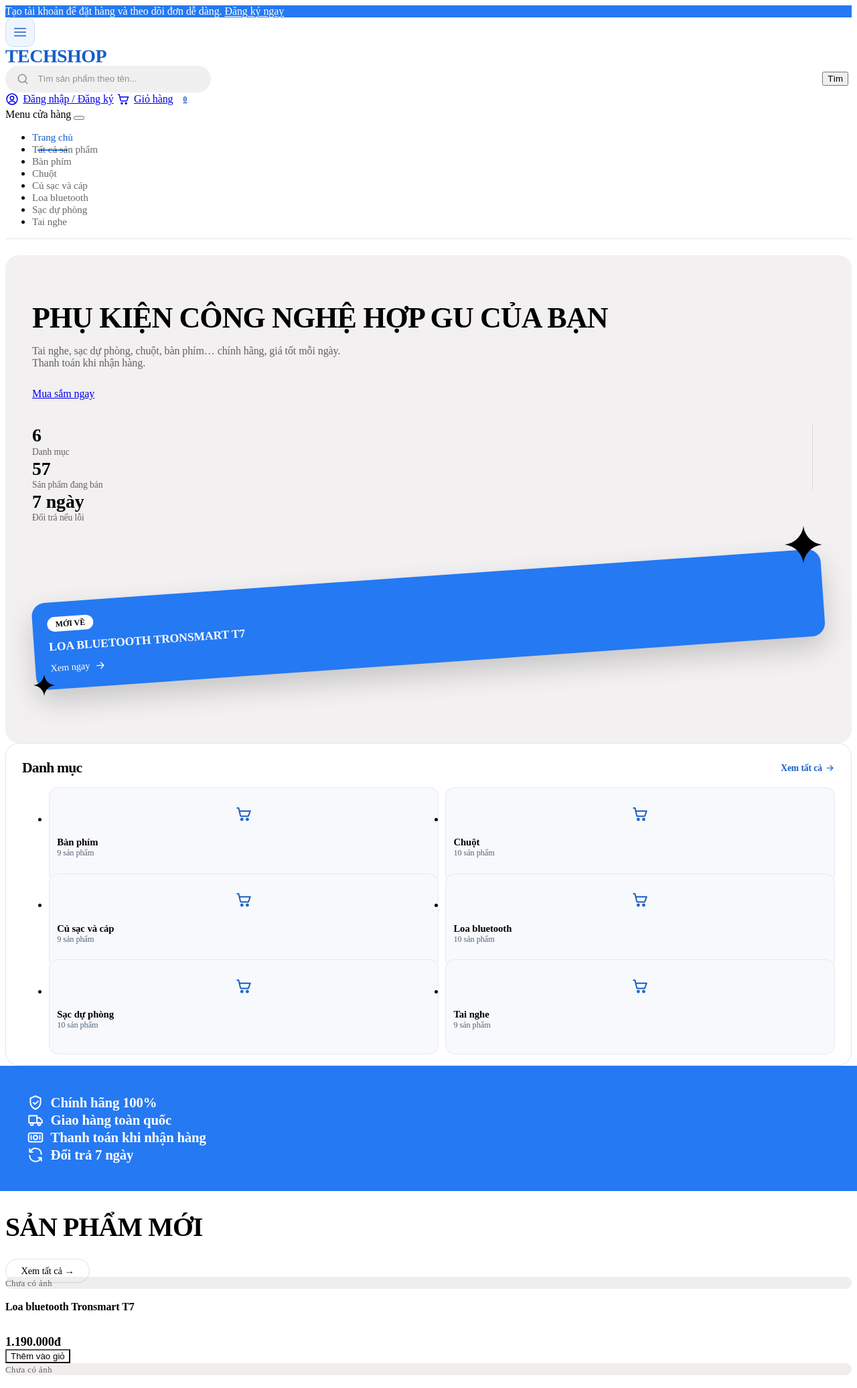
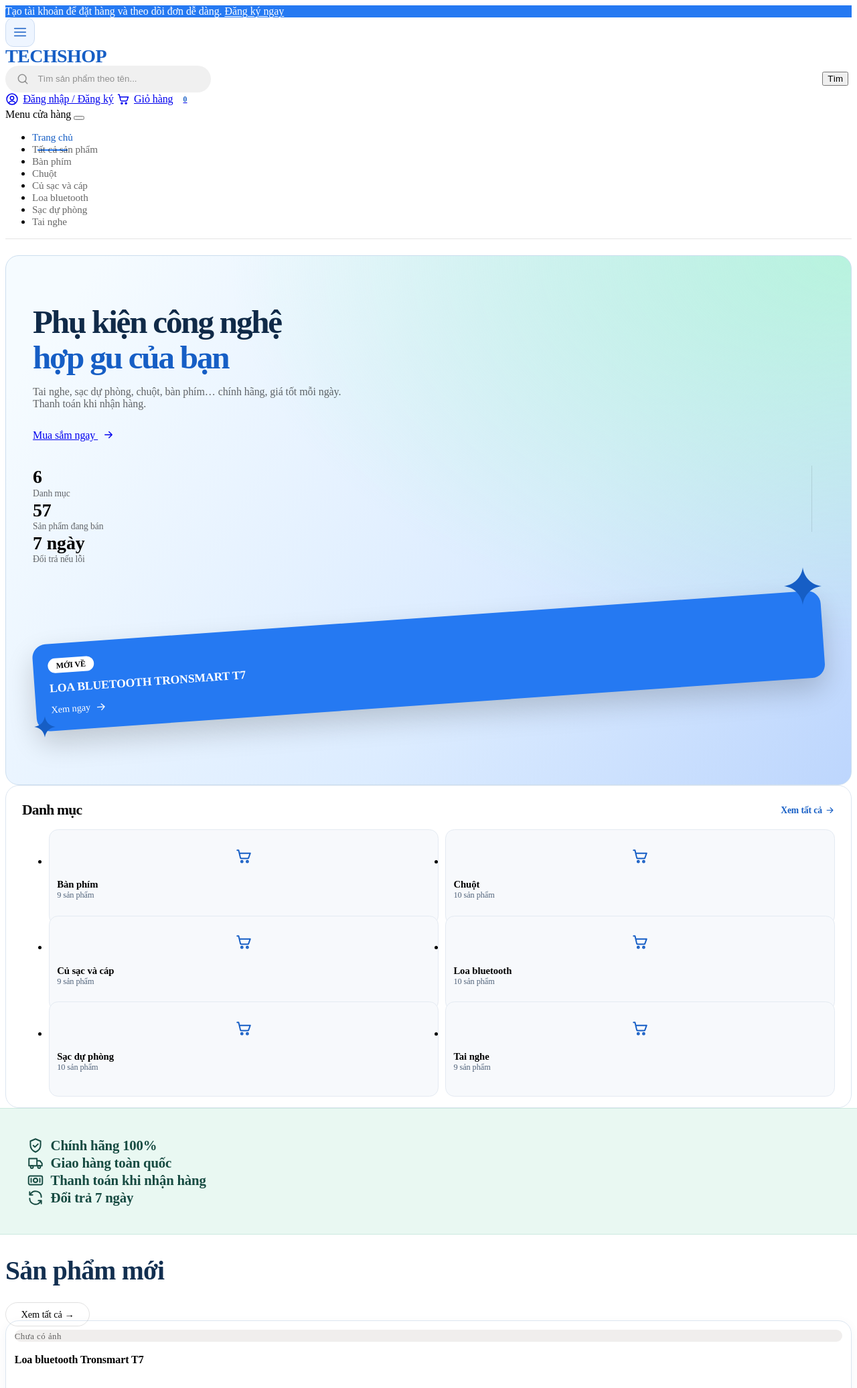
Before and after one commit to vietphubdp/cdtn2-10, a Laravel app: page / in a window 1280 px wide. Shown: the top 2072 px of the page at 67% size. Run offline with Laravel 12, Linux system fonts and the light colour scheme; data comes from the database, SQL or seed files in the repository; style sheets or scripts are compiled from the project's sources; parts of the project's set-up code (start-up, migrations or seed data) failed here and were passed over.

Commit message:
feat(ui): làm mới giao diện cửa hàng

```diff
--- a/resources/css/app.css
+++ b/resources/css/app.css
@@ -932,12 +932,30 @@ hr {
     min-height: 22rem;
     padding: 2.5rem;
     border-radius: 20px;
-    background-color: #f2f0f1;
+    border: 1px solid #ccdeef;
+    background:
+        radial-gradient(ellipse at 100% 0%, #b8f3de, transparent 52%),
+        linear-gradient(125deg, #f5fbff 8%, #dcecff 60%, #bdd6fd);
 }
 
 .hero-title {
-    font-size: clamp(1.9rem, 1rem + 2.2vw, 2.75rem);
+    color: #102a48;
+    font-size: clamp(2.15rem, 1.15rem + 2.4vw, 3.45rem);
+    text-transform: none;
+    line-height: 1.07;
+    letter-spacing: -0.045em;
+    text-wrap: balance;
     margin-bottom: 1rem;
+}
+
+.hero-title em {
+    display: block;
+    color: var(--ts-brand-dark);
+    font-style: normal;
+}
+
+.hero-banner .btn .icon {
+    margin-inline-start: 0.45rem;
 }
 
 .hero-text {
@@ -1007,7 +1025,7 @@ hr {
 
 .hero-spark {
     position: absolute;
-    color: #000;
+    color: var(--ts-brand-dark);
     z-index: 2;
 }
 
@@ -1188,8 +1207,9 @@ hr {
 
 /* Dải xanh cam kết của shop */
 .promise-strip {
-    background-color: var(--ts-brand);
-    color: #fff;
+    background-color: #e9f8f2;
+    border-block: 1px solid #cce9df;
+    color: #174b42;
     padding: 1.6rem 0;
 }
 
@@ -1215,6 +1235,8 @@ hr {
 
 .section-title {
     font-size: clamp(1.6rem, 1.2rem + 1.6vw, 2.5rem);
+    color: #122f50;
+    text-transform: none;
 }
 
 .see-all {
@@ -1312,9 +1351,27 @@ hr {
 }
 
 /* ---------- 10. Thẻ sản phẩm, danh sách, chi tiết, giỏ hàng ---------- */
+.product-card {
+    padding: clamp(0.5rem, 1vw, 0.85rem);
+    border: 1px solid #dce6f0;
+    border-radius: 20px;
+    background: white;
+    box-shadow: 0 4px 16px rgba(28, 63, 104, 0.05);
+}
+
+.product-card:is(:hover, :focus-within) {
+    border-color: #9bbff0;
+}
+
+.shop-body .product-card .btn-outline-dark {
+    --bs-btn-color: var(--ts-brand-dark);
+    --bs-btn-border-color: #bad3f5;
+    padding-inline: 0.5rem;
+}
+
 .product-card-img {
     display: block;
-    border-radius: 20px;
+    border-radius: 13px;
     overflow: hidden;
     background-color: #f0eeed;
 }
--- a/resources/views/shop/home.blade.php
+++ b/resources/views/shop/home.blade.php
@@ -14,9 +14,9 @@
             <div class="hero-banner h-100">
                 <div class="row g-4 align-items-center h-100">
                     <div class="col-md-8">
-                        <h1 class="display-title hero-title">Phụ kiện công nghệ hợp gu của bạn</h1>
+                        <h1 class="display-title hero-title">Phụ kiện công nghệ <em>hợp gu của bạn</em></h1>
                         <p class="hero-text">Tai nghe, sạc dự phòng, chuột, bàn phím… chính hãng, giá tốt mỗi ngày. Thanh toán khi nhận hàng.</p>
-                        <a href="{{ route('products.index') }}" class="btn btn-dark btn-lg px-5">Mua sắm ngay</a>
+                        <a href="{{ route('products.index') }}" class="btn btn-dark btn-lg">Mua sắm ngay @include('partials.icon', ['name' => 'arrow-right', 'size' => 18])</a>
 
                         <div class="hero-stats d-flex">
                             <div>
@@ -122,6 +122,9 @@
                         <a href="{{ route('products.index', ['category' => $category->slug]) }}" class="bento-tile">
                             <span class="bento-name">{{ $category->name }}</span>
                             <span class="bento-count">{{ $category->products_count }} sản phẩm</span>
+                            @if ($cover = $category->products->first()?->image_url)
+                                <img class="bento-photo" src="{{ $cover }}" alt="" loading="lazy">
+                            @endif
                             <span class="bento-arrow">@include('partials.icon', ['name' => 'arrow-right', 'size' => 20])</span>
                         </a>
                     </div>
```
Also changed, not shown: other parts of resources/css/app.css (+25 -7 lines).
